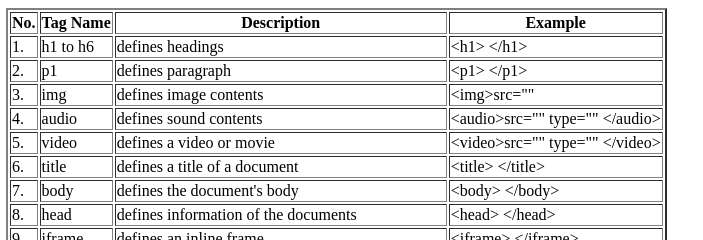
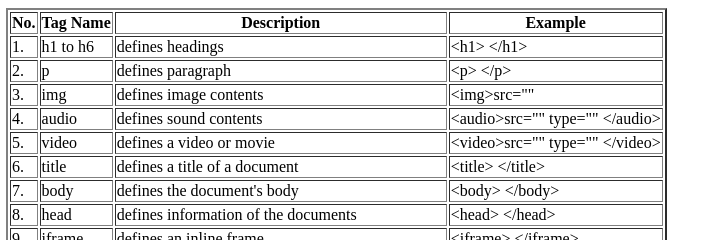
Before and after one commit to zareenraisa/ssweb-hw1, a plain HTML site: page index.html in a window 1280 px wide. Shown: the top 240 px of the page, 2-705 px from the left. Drawn offline with Linux system fonts and the light colour scheme.

Commit message:
Create index.html

```diff
--- a/index.html
+++ b/index.html
@@ -20,9 +20,9 @@
   </tr>
   <tr>
   <td>2.</td>
-    <td>p1</td>
+    <td>p</td>
     <td>defines paragraph</td>
-    <td>&lt;p1&gt; &lt;/p1&gt;</td>
+    <td>&lt;p&gt; &lt;/p&gt;</td>
   </tr>
   <tr>
   <td>3.</td>
```
